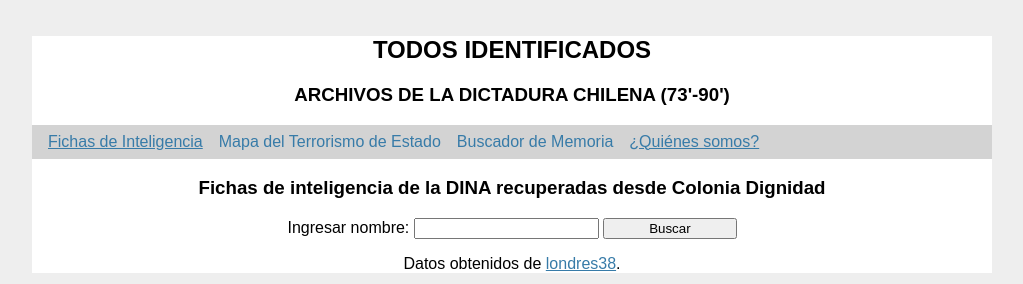
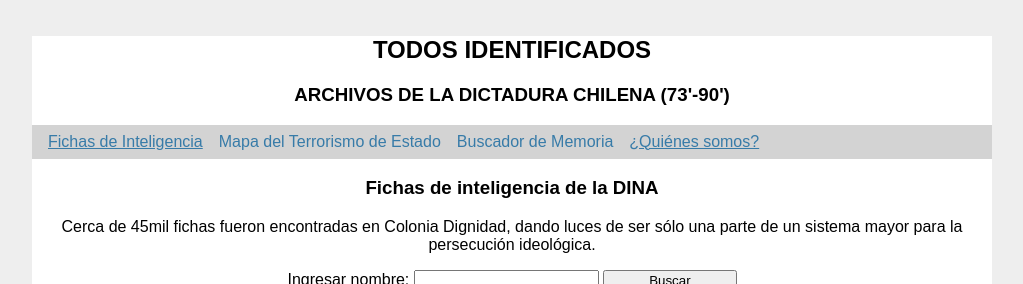
Before and after one commit to deibanez/todosidentificados, a Flask app: page / in a window 1280 px wide. Shown: the top 284 px of the page, without its empty margins (128-1151 px from the left). Run offline with Flask 2, Linux system fonts and the light colour scheme; some libraries are stand-ins or nearby versions.

Commit message:
fix: making functional

```diff
--- a/requirements-dev.txt
+++ /dev/null
@@ -1,5 +0,0 @@
-gitchangelog==3.0.4
-pystache==0.5.4
-pre-commit==1.16.1 # a framework for developing git hooks. See more in https://ljvmiranda921.github.io/notebook/2018/06/21/precommits-using-black-and-flake8/
-bumpversion==0.5.3
--r ./services/users/requirements.txt
--- a/services/client/app.py
+++ b/services/client/app.py
@@ -9,7 +9,7 @@
 
 
 def alistar_links_df(row):
-    return "<a href={} target='_blank'>{}</a>".format(url_for('static',filename='images/'+row['id']+".jpg"),row['nombre'])#,row['score'])
+    return "<a href={} target='_blank'>{}</a>".format(url_for('static',filename='images_250ppi/'+row['id']+".jpg"),row['nombre'])#,row['score'])
 
 @app.route('/', methods= ['POST','GET'])
 def fichas():
--- a/services/client/templates/buscador.html
+++ b/services/client/templates/buscador.html
@@ -1,13 +1,18 @@
-<!doctype html>
-<title>{% block title %}{% endblock %} TODOS IDENTIFICADOS - BUSCADOR DE ARCHIVOS DE LA DICTADURA CHILENA</title>
-<link rel="stylesheet" href="{{ url_for('static', filename='style.css') }}">
+<!DOCTYPE html>
 
+<head>
+   <meta charset="utf-8">
+   <meta name="viewport" content="width=device-width, initial-scale=1">
+   <title>{% block title %}{% endblock %}Todos Identificados</title>
+   <link rel="stylesheet" href="{{ url_for('static', filename='style.css') }}">
+    <script defer src="https://use.fontawesome.com/releases/v5.3.1/js/all.js"></script>
+</head>
 <header>
 	<h2 align="center">TODOS IDENTIFICADOS</h2>
 	<h3 align="center">ARCHIVOS DE LA DICTADURA CHILENA (73'-90')</h3>
 </header>
 
-<nav class="menu">
+<nav class="navbar-menu">
   <ul>
     <li><a href="{{url_for('fichas')}}">Fichas de Inteligencia</a></li>
     <li><a>Mapa del Terrorismo de Estado</a></li>
@@ -16,24 +21,16 @@
   </ul>
 </nav>
 
-
-{% if fichas %}
-<h3 align="center">Fichas de inteligencia de la DINA recuperadas desde Colonia Dignidad</h3>
-
-<div class="buscador" align='center'>
+{% if (fichas or resultado) %}
+<h3 align="center">Fichas de inteligencia de la DINA</h3>
+<p align="center">Cerca de 45mil fichas fueron encontradas en Colonia Dignidad, dando luces de ser sólo una parte de un sistema mayor para la persecución ideológica.</p>
+<div class="container" align='center'>
 <form method="POST">
-        Ingresar nombre: <input type="text" name="busqueda"> <input type="submit" value="Buscar">
+	<p> Ingresar nombre: <input type="text" name="busqueda"> <input type="submit" value="Buscar">
 </form>
 </div>
 {% endif %}
 {% if resultado %}
-<h3 align="center">Fichas de inteligencia de la DINA recuperadas desde Colonia Dignidad</h3>
-
-<div class="buscador" align='center'>
-	<form method="POST">
-		        Ingresar nombre: <input type="text" name="busqueda"> <input type="submit" value="Buscar">
-	</form>
-</div>
 <div class="resultado" align="center" style="margin-top:20px;">
   {% for table in resultado %}
      {{ table|safe }}
@@ -43,15 +40,15 @@
 
 {% if who %}
 <h3 align="center">Quiénes somos</h3>
-
 <div class="who" align="center" style="margin-top:20px;">
-	<p align="center"> Somos un grupo de desarrolladores en busca de construir una plataforma cooperativa de memoria, con el objetivo de recopilar los diversos esfuerzos de documentación digital, junto con disponibilizar experiencias de fácil acceso a la información. Para esto utilizamos diversas herramientas digitales, como Buscadores y Mapas. La plataforma está desarrollada íntegramente en python (DOCKER-COMPOSE) <br> http://github.com/deibanez/todosidentificados.git
+	<p align="center">Somos un grupo de programadores y cientistas de datos que decidimos construir una plataforma de acceso inteligente a la documentación disponible de la dictadura.<br><br>La plataforma está desarrollada en Python y desplegada con Docker-Compose, ¡ayúdanos a hacerla crecer!<br> <a href="http://github.com/deibanez/todosidentificados.git">http://github.com/deibanez/todosidentificados.git</a>
 </div>
 
 {%endif%}
 
-{% if fichas %}
 <footer>
-  <p align='center'>Datos obtenidos de <a href="https://www.londres38.cl/1934/w3-article-96548.html" target="_blank">londres38</a>.</p>
+{% if (fichas or resultado) %}
+  <p align='center'>Fichas obtenidas de <a href="https://www.londres38.cl/1934/w3-article-96548.html" target="_blank">Londres38</a>.</p>
+{% endif %}
+<img src="https://hitcounter.pythonanywhere.com/count/tag.svg" alt="Visitas">
 </footer>
-{% endif %}
```
Also changed, not shown: CONTRIBUTING.md (deleted, +0 -5 lines), docker-compose.yml (+6 -6 lines), pyproject.toml (deleted, +0 -16 lines), CHANGELOG.md (deleted), README.md, 6 other files.
